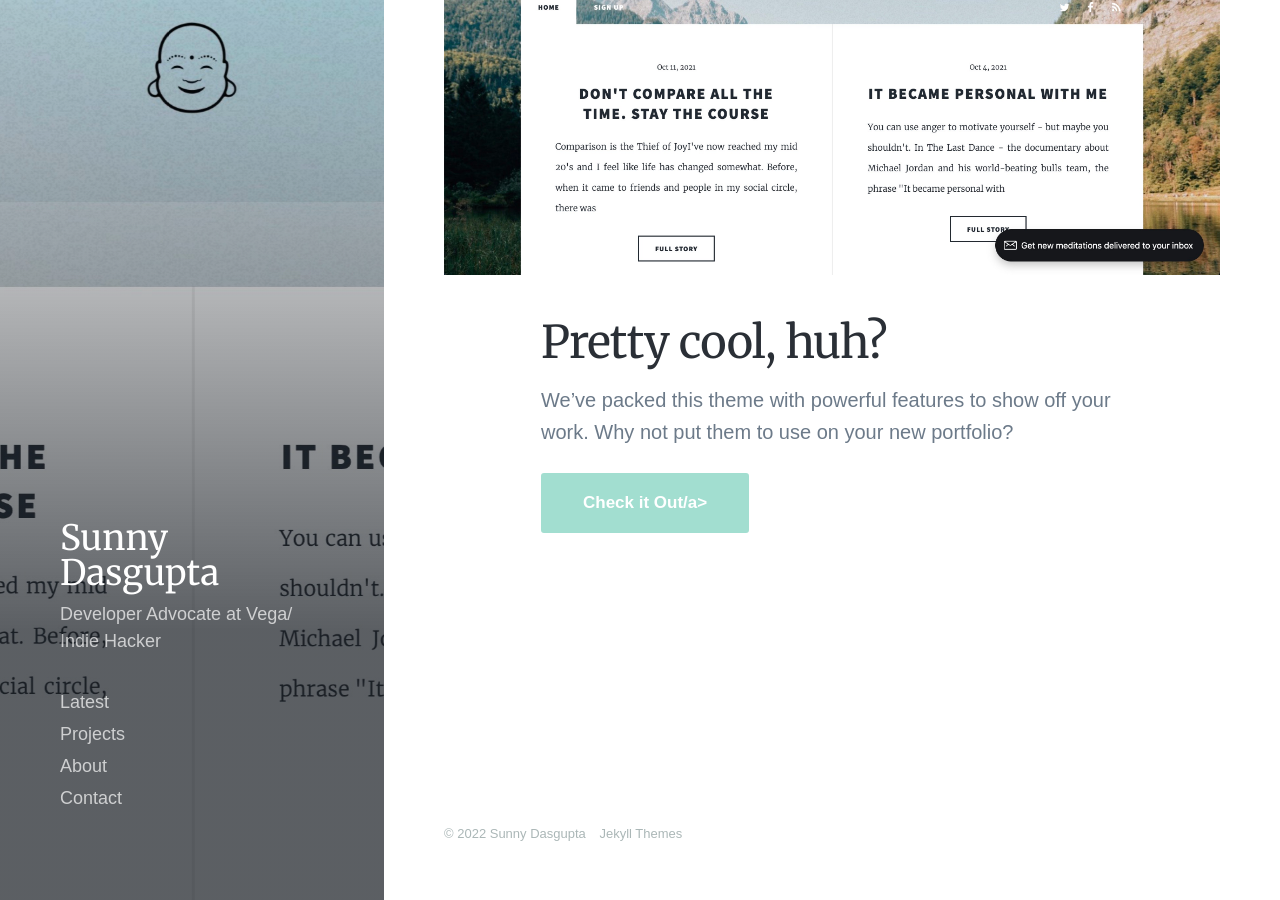
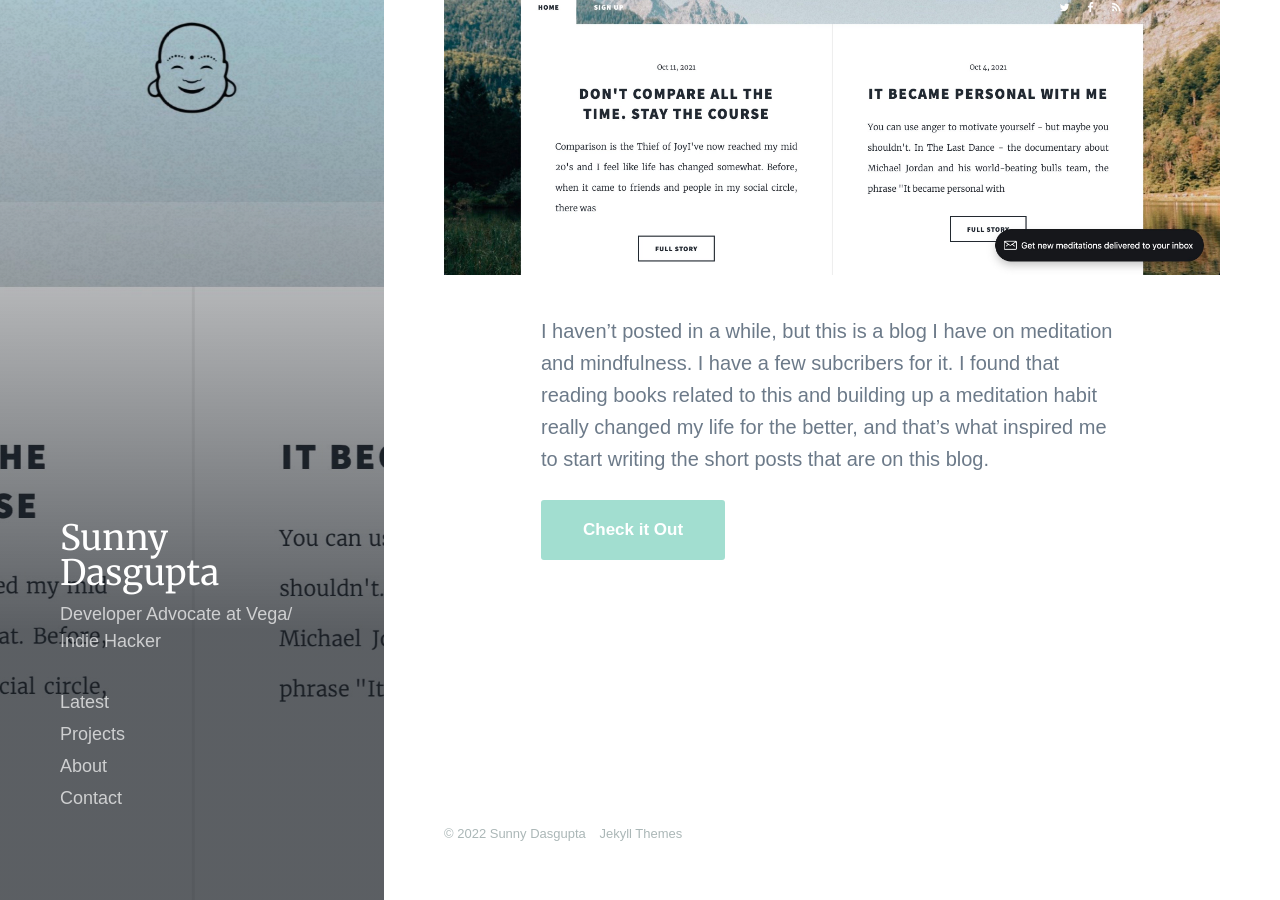
Before and after one commit to SuDa2103/Journal, a Jekyll site: the page built from _projects/2021-06-30-wisdom-blog.md, in a window 1280 px wide and 900 px high, scrolled down 277 px. Built offline with Jekyll 4.4.1, drawn with Linux system fonts in a browser that asks for light colours; nearby versions of some CDN libraries; some web fonts are replaced.

Commit message:
Updates on first post and projects

```diff
--- a/_projects/2021-06-30-wisdom-blog.md
+++ b/_projects/2021-06-30-wisdom-blog.md
@@ -7,8 +7,6 @@ featured_image: '/images/demo/wisdom-blog.jpg'
 
 ![](/images/demo/wisdom-blog.jpg)
 
-## Pretty cool, huh?
+I haven't posted in a while, but this is a blog I have on meditation and mindfulness. I have a few subcribers for it. I found that reading books related to this and building up a meditation habit really changed my life for the better, and that's what inspired me to start writing the short posts that are on this blog.
 
-We've packed this theme with powerful features to show off your work. Why not put them to use on your new portfolio?
-
-<a href="https://jekyllthemes.io/theme/index-portfolio-jekyll-theme" class="button button--large">Check it Out/a>
+<a href="https://www.wisdomblog.co/" class="button button--large">Check it Out </a>
```
Also changed, not shown: _pages/about.md (+2 -0 lines), _posts/2022-01-11-how-i-built-my-mvp.md (+6 -3 lines), _projects/2021-01-20-hodlernews.md (+3 -1 lines), images/demo/analytics.jpg (added), images/demo/rich-text.jpg (added), images/demo/stripe.jpg (added), 1 other file.
